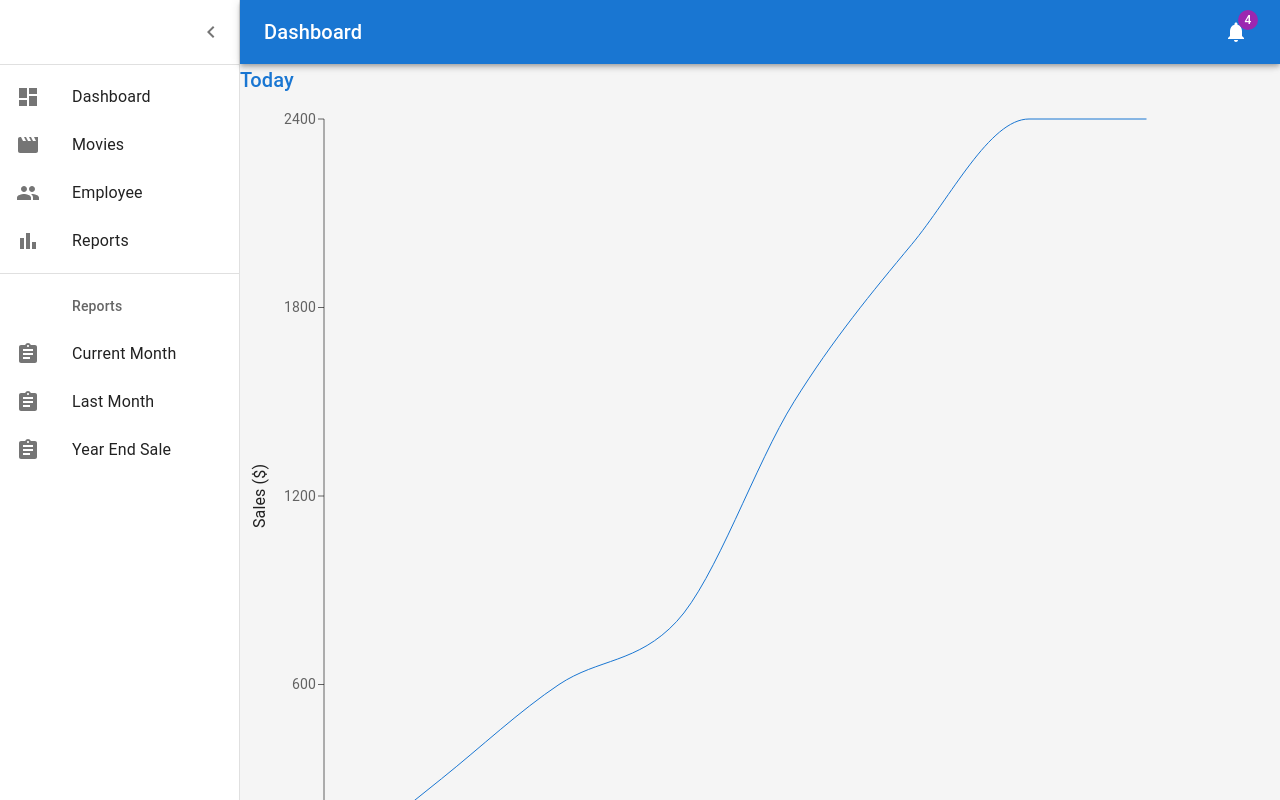
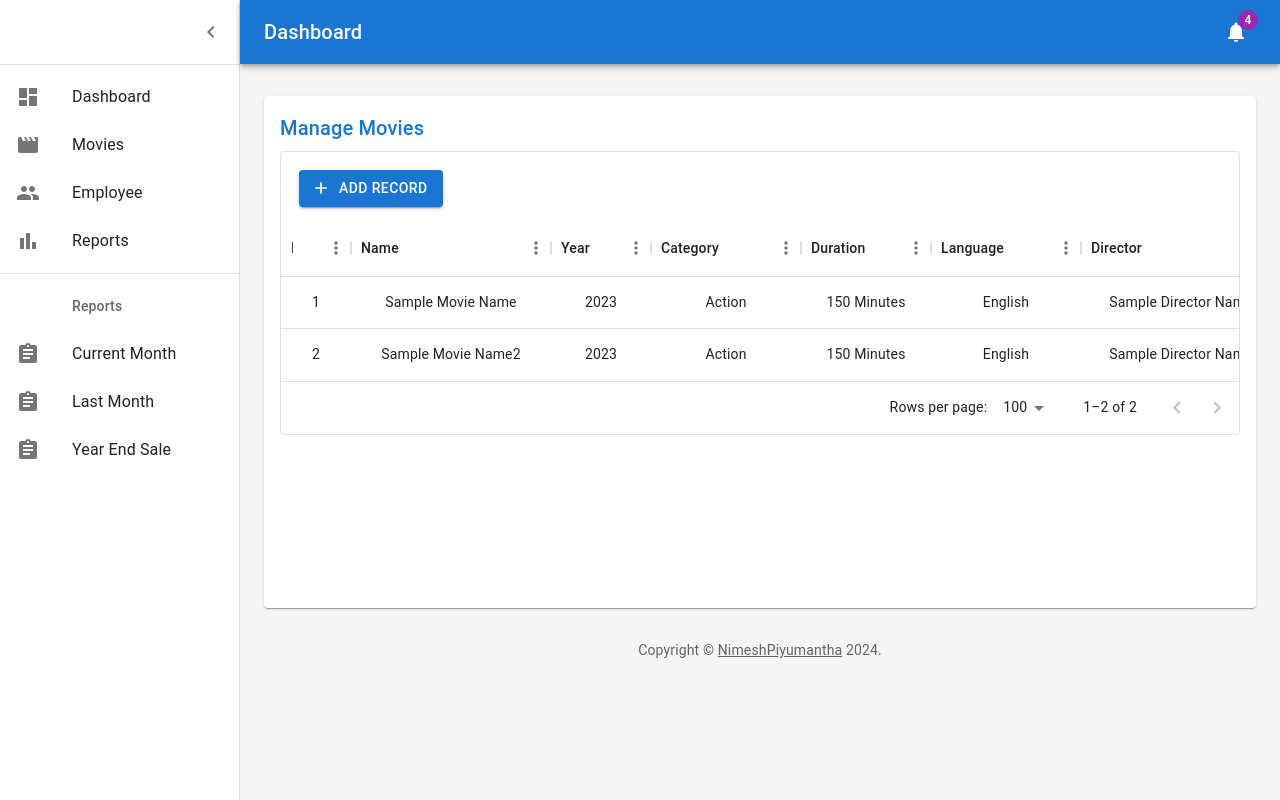
Before and after one commit to NimeshPiyumantha/Movie-Ticket-Pricing-System, a React (Create React App) app in the folder frontend/: page /movies in a window 1280 px wide. Built offline with nearby package versions, Linux system fonts and the light colour scheme.

Commit message:
Add redux- FrontEnd

```diff
--- /dev/null
+++ b/frontend/src/components/MovieGrid/MovieGrid.tsx
@@ -0,0 +1,320 @@
+import * as React from "react";
+import Box from "@mui/material/Box";
+import Button from "@mui/material/Button";
+import AddIcon from "@mui/icons-material/Add";
+import EditIcon from "@mui/icons-material/Edit";
+import DeleteIcon from "@mui/icons-material/DeleteOutlined";
+import SaveIcon from "@mui/icons-material/Save";
+import CancelIcon from "@mui/icons-material/Close";
+import {
+  GridRowsProp,
+  GridRowModesModel,
+  GridRowModes,
+  DataGrid,
+  GridColDef,
+  GridToolbarContainer,
+  GridActionsCellItem,
+  GridEventListener,
+  GridRowId,
+  GridRowModel,
+  GridRowEditStopReasons,
+} from "@mui/x-data-grid";
+import Title from "../Title/Title";
+import { useState } from "react";
+
+interface IMovieEntry {
+  id: number;
+  mName: string;
+  mYear: string;
+  mCategory: string;
+  mDuration: string;
+  mLanguage: string;
+  mDirector: string;
+}
+
+const initialRows: GridRowsProp = [
+  {
+    id: 1,
+    mName: "Sample Movie Name",
+    mYear: "2023",
+    mCategory: "Action",
+    mDuration: "150 Minutes",
+    mLanguage: "English",
+    mDirector: "Sample Director Name",
+  },
+  {
+    id: 2,
+    mName: "Sample Movie Name2",
+    mYear: "2023",
+    mCategory: "Action",
+    mDuration: "150 Minutes",
+    mLanguage: "English",
+    mDirector: "Sample Director Name",
+  },
+];
+
+interface EditToolbarProps {
+  setRows: (newRows: (oldRows: GridRowsProp) => GridRowsProp) => void;
+  setRowModesModel: (
+    newModel: (oldModel: GridRowModesModel) => GridRowModesModel
+  ) => void;
+}
+
+function EditToolbar(props: EditToolbarProps) {
+  const { setRows, setRowModesModel } = props;
+
+  const handleClick = () => {
+    const id = 3;
+    setRows((oldRows) => [
+      {
+        id,
+        mName: "",
+        mYear: "",
+        mCategory: "",
+        mDuration: "",
+        mLanguage: "",
+        mDirector: "",
+        isNew: true,
+      },
+      ...oldRows,
+    ]);
+    setRowModesModel((oldModel) => ({
+      [id]: { mode: GridRowModes.Edit, fieldToFocus: "mName" },
+      ...oldModel,
+    }));
+  };
+
+  return (
+    <GridToolbarContainer>
+      <Button
+        color="primary"
+        startIcon={<AddIcon />}
+        onClick={handleClick}
+        variant="contained"
+        sx={{
+          "& .MuiButton-label": {
+            textTransform: "none",
+          },
+          margin: "1em",
+        }}
+      >
+        Add record
+      </Button>
+    </GridToolbarContainer>
+  );
+}
+
+const MovieGrid = () => {
+  const [rows, setRows] = useState(initialRows);
+  const [rowModesModel, setRowModesModel] = useState<GridRowModesModel>({});
+
+  const handleRowEditStop: GridEventListener<"rowEditStop"> = (
+    params,
+    event
+  ) => {
+    if (params.reason === GridRowEditStopReasons.rowFocusOut) {
+      event.defaultMuiPrevented = true;
+    }
+  };
+
+  const handleEditClick = (id: GridRowId) => () => {
+    setRowModesModel({ ...rowModesModel, [id]: { mode: GridRowModes.Edit } });
+  };
+
+  const handleSaveClick = (id: GridRowId) => () => {
+    setRowModesModel({ ...rowModesModel, [id]: { mode: GridRowModes.View } });
+  };
+
+  const handleDeleteClick = (id: GridRowId) => () => {
+    setRows(rows.filter((row) => row.id !== id));
+  };
+
+  const handleCancelClick = (id: GridRowId) => () => {
+    setRowModesModel({
+      ...rowModesModel,
+      [id]: { mode: GridRowModes.View, ignoreModifications: true },
+    });
+
+    const editedRow = rows.find((row) => row.id === id);
+    if (editedRow!.isNew) {
+      setRows(rows.filter((row) => row.id !== id));
+    }
+  };
+
+  const processRowUpdate = (newRow: GridRowModel) => {
+    const updatedRow = { ...newRow, isNew: false };
+    setRows(rows.map((row) => (row.id === newRow.id ? updatedRow : row)));
+    return updatedRow;
+  };
+
+  const handleRowModesModelChange = (newRowModesModel: GridRowModesModel) => {
+    setRowModesModel(newRowModesModel);
+  };
+
+  const columns: GridColDef[] = [
+    {
+      field: "id",
+      headerName: "ID",
+      width: 70,
+      editable: false,
+      align: "center",
+      headerClassName: "header-cell",
+    },
+    {
+      field: "mName",
+      headerName: "Name",
+      width: 200,
+      align: "center",
+      editable: true,
+      headerClassName: "header-cell",
+    },
+    {
+      field: "mYear",
+      headerName: "Year",
+      width: 100,
+      align: "center",
+      editable: true,
+      headerClassName: "header-cell",
+    },
+    {
+      field: "mCategory",
+      headerName: "Category",
+      align: "center",
+      width: 150,
+      editable: true,
+      headerClassName: "header-cell",
+    },
+    {
+      field: "mDuration",
+      headerName: "Duration",
+      align: "center",
+      width: 130,
+      editable: true,
+      headerClassName: "header-cell",
+    },
+    {
+      field: "mLanguage",
+      headerName: "Language",
+      align: "center",
+      width: 150,
+      editable: true,
+      headerClassName: "header-cell",
+    },
+    {
+      field: "mDirector",
+      headerName: "Director",
+      align: "center",
+      width: 200,
+      editable: true,
+      headerClassName: "header-cell",
+    },
+    {
+      field: "actions",
+      type: "actions",
+      headerName: "Actions",
+      width: 100,
+      cellClassName: "actions",
+      getActions: ({ id }) => {
+        const isInEditMode = rowModesModel[id]?.mode === GridRowModes.Edit;
+
+        if (isInEditMode) {
+          return [
+            <GridActionsCellItem
+              icon={
+                <SaveIcon
+                  sx={{
+                    color: "green",
+                  }}
+                />
+              }
+              label="Save"
+              sx={{
+                color: "primary.main",
+              }}
+              onClick={handleSaveClick(id)}
+            />,
+            <GridActionsCellItem
+              icon={
+                <CancelIcon
+                  sx={{
+                    color: "blue",
+                  }}
+                />
+              }
+              label="Cancel"
+              className="textPrimary"
+              onClick={handleCancelClick(id)}
+              color="inherit"
+            />,
+          ];
+        }
+
+        return [
+          <GridActionsCellItem
+            icon={
+              <EditIcon
+                sx={{
+                  color: "yellowgreen",
+                }}
+              />
+            }
+            label="Edit"
+            className="textPrimary"
+            onClick={handleEditClick(id)}
+            color="inherit"
+          />,
+          <GridActionsCellItem
+            icon={
+              <DeleteIcon
+                sx={{
+                  color: "red",
+                }}
+              />
+            }
+            label="Delete"
+            onClick={handleDeleteClick(id)}
+            color="inherit"
+          />,
+        ];
+      },
+    },
+  ];
+
+  return (
+    <Box
+      sx={{
+        height: "100%",
+        width: "100%",
+        overflowX: "auto",
+        "& .actions": {
+          color: "text.secondary",
+        },
+        "& .textPrimary": {
+          color: "text.primary",
+        },
+      }}
+    >
+      <>
+        <Title>Manage Movies</Title>
+        <DataGrid
+          rows={rows}
+          columns={columns}
+          editMode="row"
+          rowModesModel={rowModesModel}
+          onRowModesModelChange={handleRowModesModelChange}
+          onRowEditStop={handleRowEditStop}
+          processRowUpdate={processRowUpdate}
+          autoHeight
+          slots={{
+            toolbar: EditToolbar,
+          }}
+          slotProps={{
+            toolbar: { setRows, setRowModesModel },
+          }}
+        />
+      </>
+    </Box>
+  );
+};
+
+export default MovieGrid;
--- a/frontend/src/components/Navigation/Navigation.tsx
+++ b/frontend/src/components/Navigation/Navigation.tsx
@@ -1,13 +1,13 @@
 import React from "react";
 import { Route, Routes } from "react-router-dom";
 import Home from "../../pages/Home/Home";
-import Chart from "../Chart/Chart";
+import Movies from "../../pages/Movies/Movies";
 
 const Navigation = () => {
   return (
     <Routes>
       <Route path="/" element={<Home />} />
-      <Route path="/movies" element={<Chart />} />
+      <Route path="/movies" element={<Movies />} />
     </Routes>
   );
 };
--- a/frontend/src/pages/Dashboard/Dashboard.tsx
+++ b/frontend/src/pages/Dashboard/Dashboard.tsx
@@ -14,7 +14,6 @@ import MenuIcon from "@mui/icons-material/Menu";
 import ChevronLeftIcon from "@mui/icons-material/ChevronLeft";
 import NotificationsIcon from "@mui/icons-material/Notifications";
 import { mainListItems, secondaryListItems } from "./ListItems/ListItems";
-import Home from "../Home/Home";
 import Navigation from "../../components/Navigation/Navigation";
 
 const drawerWidth: number = 240;
--- a/frontend/src/pages/Home/Home.tsx
+++ b/frontend/src/pages/Home/Home.tsx
@@ -3,8 +3,8 @@ import Grid from "@mui/material/Grid";
 import Paper from "@mui/material/Paper";
 import Chart from "../../components/Chart/Chart";
 import Deposits from "../../components/Income/Income";
+import Footer from "../../components/Footer/Footer";
 import Orders from "../../components/Orders/Orders";
-import Footer from "../../components/Footer/Footer";
 
 const Home = () => {
   return (
--- a/frontend/src/pages/Movies/Movies.tsx
+++ b/frontend/src/pages/Movies/Movies.tsx
@@ -1,11 +1,30 @@
-import React from 'react'
+import Container from "@mui/material/Container";
+import Grid from "@mui/material/Grid";
+import Paper from "@mui/material/Paper";
+import Footer from "../../components/Footer/Footer";
+import Tables from "../../components/MovieGrid/MovieGrid";
 
 const Movies = () => {
   return (
-    <div>
+    <Container maxWidth="lg" sx={{ mt: 4, mb: 4 }}>
+      <Grid container spacing={3}>
+        {/* Chart */}
+        <Grid item xs={6} md={8} lg={12}>
+          <Paper
+            sx={{
+              p: 2,
+              display: "flex",
+              flexDirection: "column",
+              height: "32em",
+            }}
+          >
+            <Tables />
+          </Paper>
+        </Grid>
+      </Grid>
+      <Footer sx={{ pt: 4 }} />
+    </Container>
+  );
+};
 
-    </div>
-  )
-}
-
-export default Movies
+export default Movies;
```
Also changed, not shown: frontend/package.json (+6 -2 lines), frontend/tailwind.config.js (deleted, +0 -8 lines), frontend/src/redux/store.ts (added), 1 other file (tests, documents, lock files or other folders).
